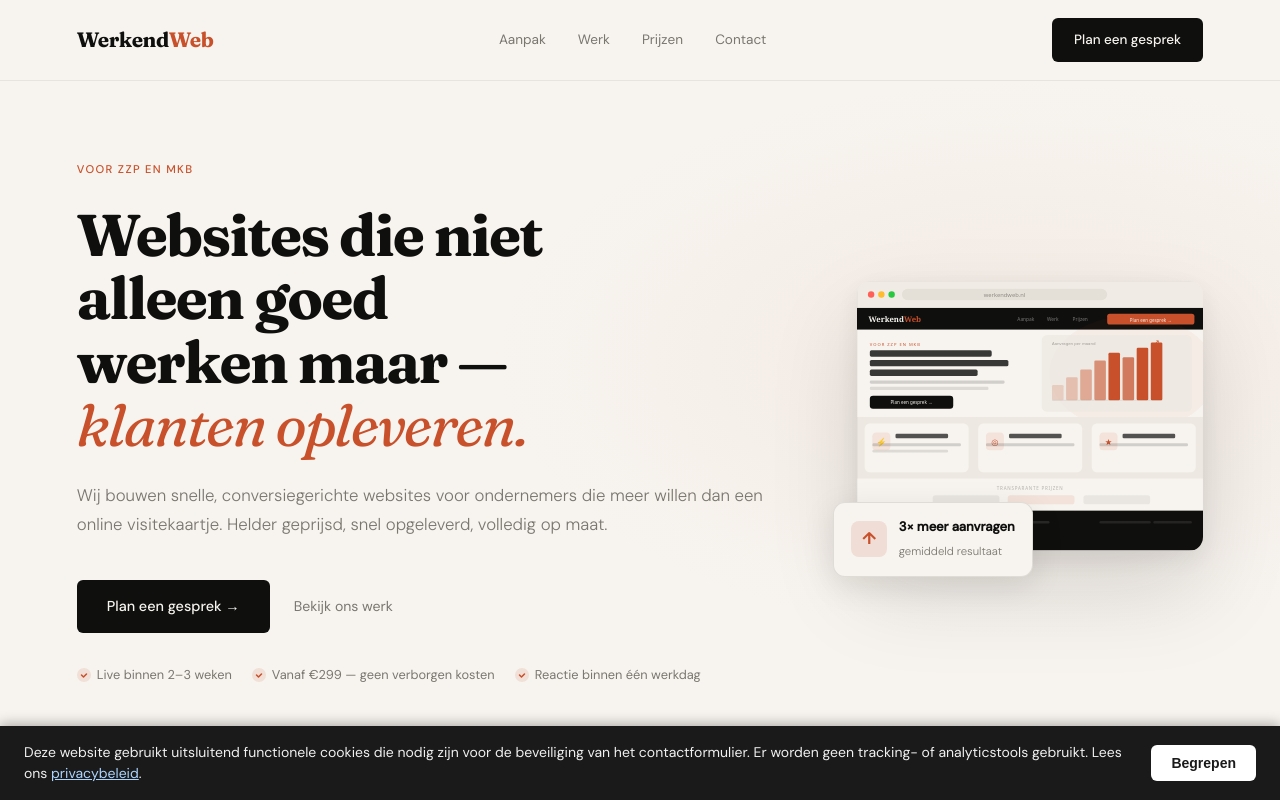
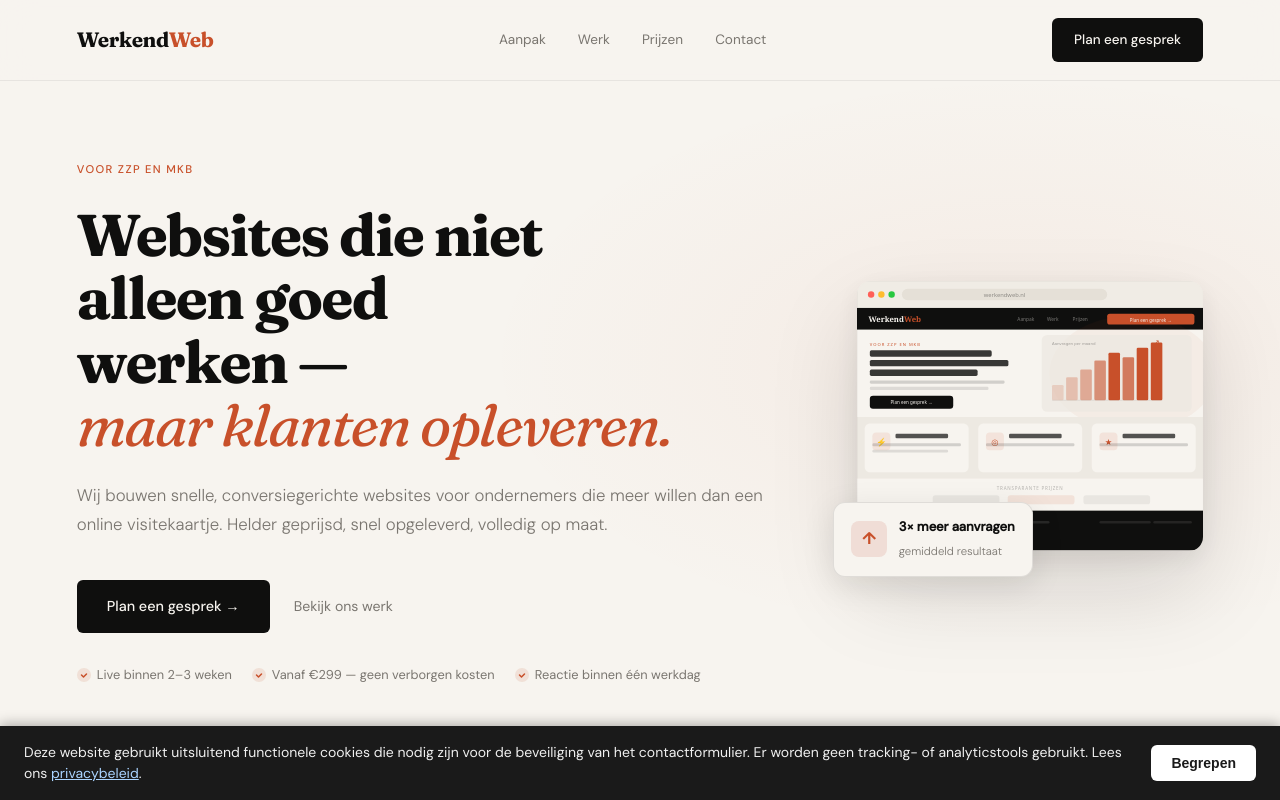
Before and after one commit to Abbout12/Werkendweb-site, a website: page public/index.html in a window 1280 px wide. Shown: the top 800 px of the page. Drawn offline with Linux system fonts and the light colour scheme.

Commit message:
slogan verbeterd 2

```diff
--- a/public/index.html
+++ b/public/index.html
@@ -112,8 +112,8 @@
   <div class="hero-content">
     <div class="hero-label">Voor ZZP en MKB</div>
 
-    <h1>Websites die niet alleen goed werken maar &mdash;<br>
-        <em>klanten opleveren.</em></h1>
+    <h1>Websites die niet alleen goed werken  &mdash;<br>
+        <em>maar klanten opleveren.</em></h1>
 
     <p class="hero-sub">
       Wij bouwen snelle, conversiegerichte websites voor ondernemers die meer willen
```
